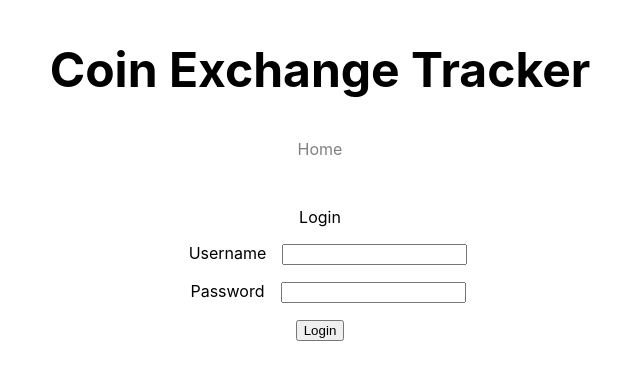
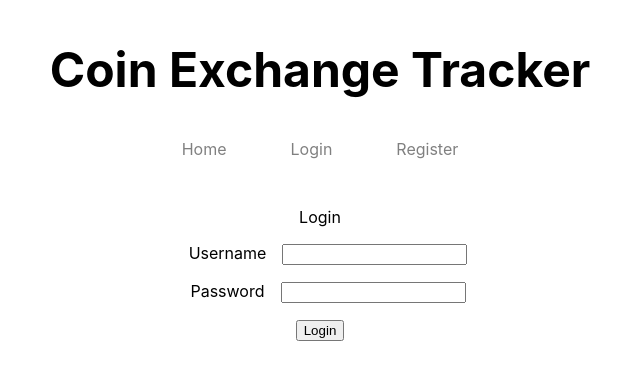
Before and after one commit to elijahbocz/exchange-tracker, a React (Create React App) app in the folder frontend/: page /login in a window 1280 px wide. Shown: the top 380 px of the page, without its empty margins (320-960 px from the left). Built offline with nearby package versions, Linux system fonts and the light colour scheme.

Commit message:
add logout functionality on dashboard, add login and register links to home
logout is a button on dashboard, might be better to move to header but works for now

```diff
--- a/frontend/src/components/Header.js
+++ b/frontend/src/components/Header.js
@@ -45,9 +45,17 @@ function Header() {
           </StyledLink>
         </StyledUserNav>
       ) : (
-        <StyledLink className="app-link" to="/">
-          Home
-        </StyledLink>
+        <StyledUserNav>
+          <StyledLink className="app-link" to="/">
+            Home
+          </StyledLink>
+          <StyledLink className="app-link" to="/login">
+            Login
+          </StyledLink>
+          <StyledLink className="app-link" to="/register">
+            Register
+          </StyledLink>
+        </StyledUserNav>
       )}
     </StyledHeader>
   );
--- a/frontend/src/components/dashboard/Dashboard.js
+++ b/frontend/src/components/dashboard/Dashboard.js
@@ -12,27 +12,13 @@ const StyledDashboard = styled.div`
   }
 `;
 
-const StyledLink = styled(Link)`
-  text-decoration: none;
-
-  button {
-    background: black;
-    border: none;
-    border-radius: 6px;
-    color: white;
-    margin: 1rem;
-    padding: 1rem;
-    width: 100px;
-  }
-
-  button:hover {
-    cursor: pointer;
-  }
-`;
-
 const StyledTable = styled.table`
   text-align: center;
   margin: 0 auto;
+
+  th, td {
+    padding: 1rem;
+  }
 `;
 
 function Dashboard(props) {
@@ -61,15 +47,24 @@ function Dashboard(props) {
     }
   }, []);
 
+  const handleLogout = () => {
+    localStorage.clear();
+    props.history.push("/");
+  }
+
   return (
     <StyledDashboard>
       <Header />
       <p>{username}</p>
+      <button onClick={handleLogout}>Logout</button>
       <p>Dashboard</p>
-      <StyledLink to="/new-coin">
-        <button>Add New Coin</button>
-      </StyledLink>
       <StyledTable>
+        <tr>
+          <th>Coin Name</th>
+          <th>Exchange</th>
+          <th>Quantity</th>
+          <th>Average Price</th>
+        </tr>
         {data.map((coin) => (
           <tr key={coin.coinID}>
             <td>{coin.coinName}</td>
```
Also changed, not shown: 1 other file (tests, documents, lock files or other folders).
